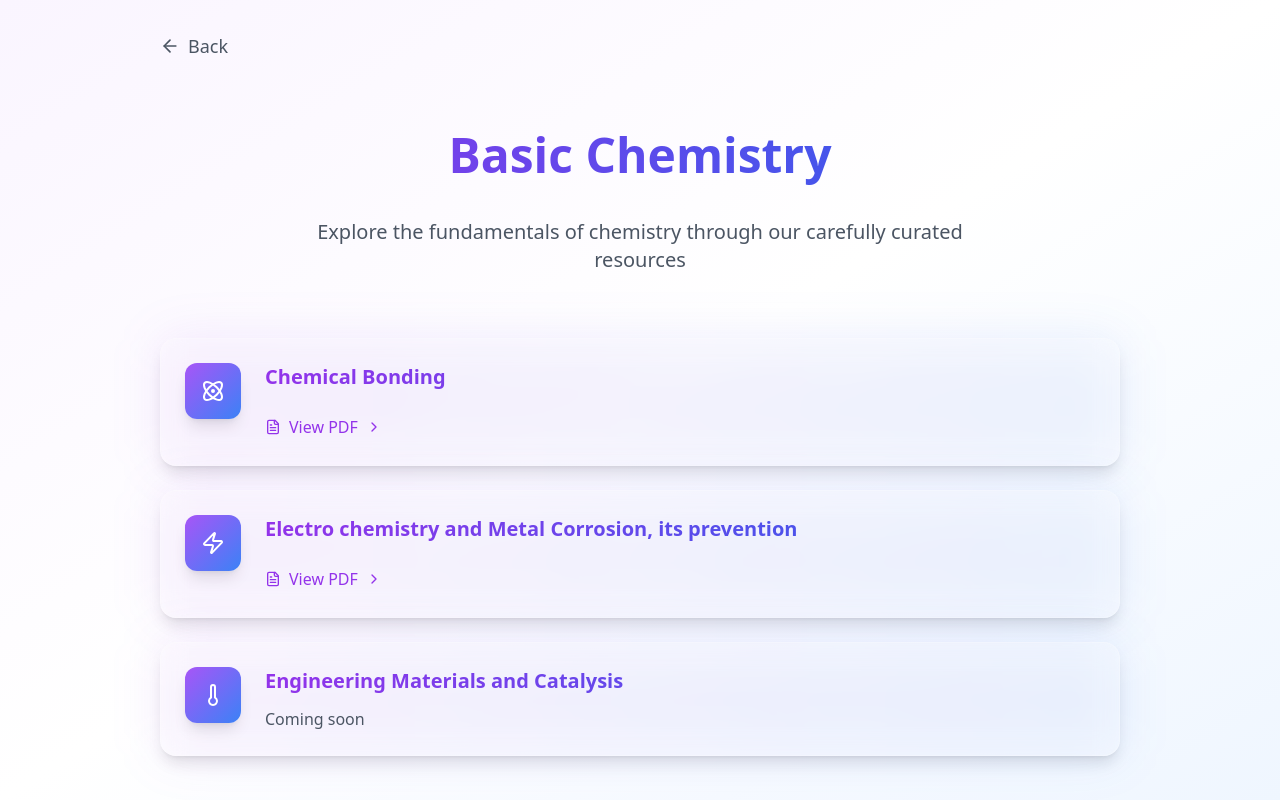
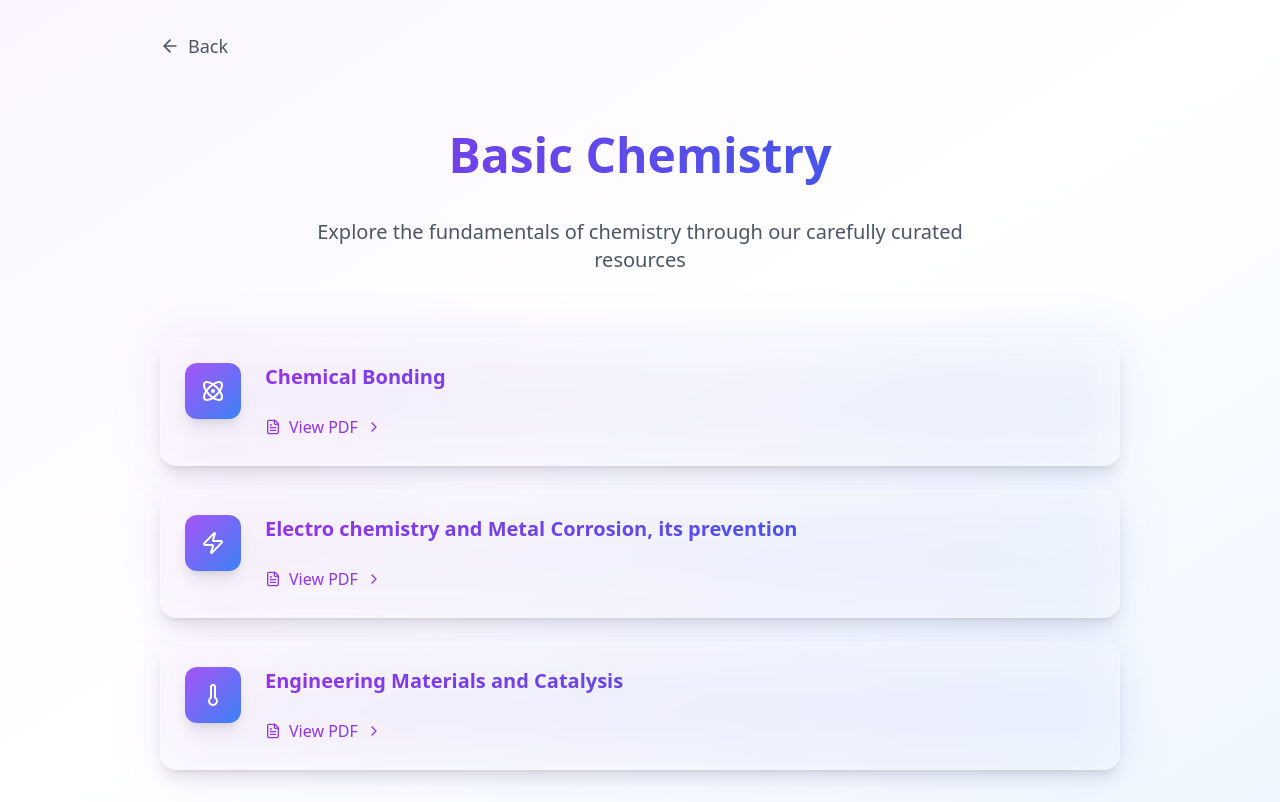
Before and after one commit to ANM2008/ANMnotes, a React (Vite) app: page /#/chemistry in a window 1280 px wide. Built offline with nearby package versions, Linux system fonts and the light colour scheme.

Commit message:
Initial commit

```diff
--- a/src/sub_pages/chem.jsx
+++ b/src/sub_pages/chem.jsx
@@ -124,7 +124,7 @@ const ChemistryResourcesPage = () => {
     },
     {
       title: "Engineering Materials and Catalysis",
-      content: "Coming soon",
+      pdfPath: "pdf_resources/chemistry/Basic Science 6.pdf",
       icon: Thermometer
     }
   ];
```
Also changed, not shown: 1 other file (tests, documents, lock files or other folders).
